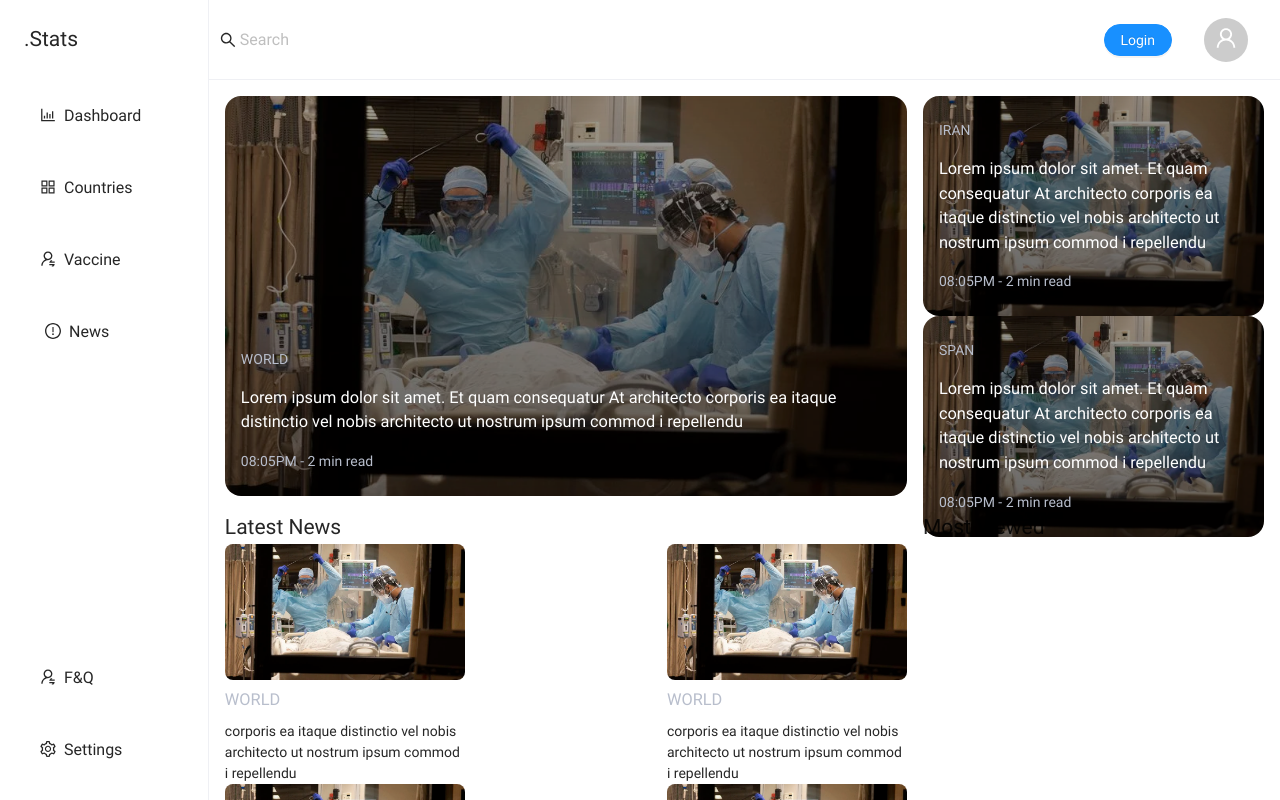
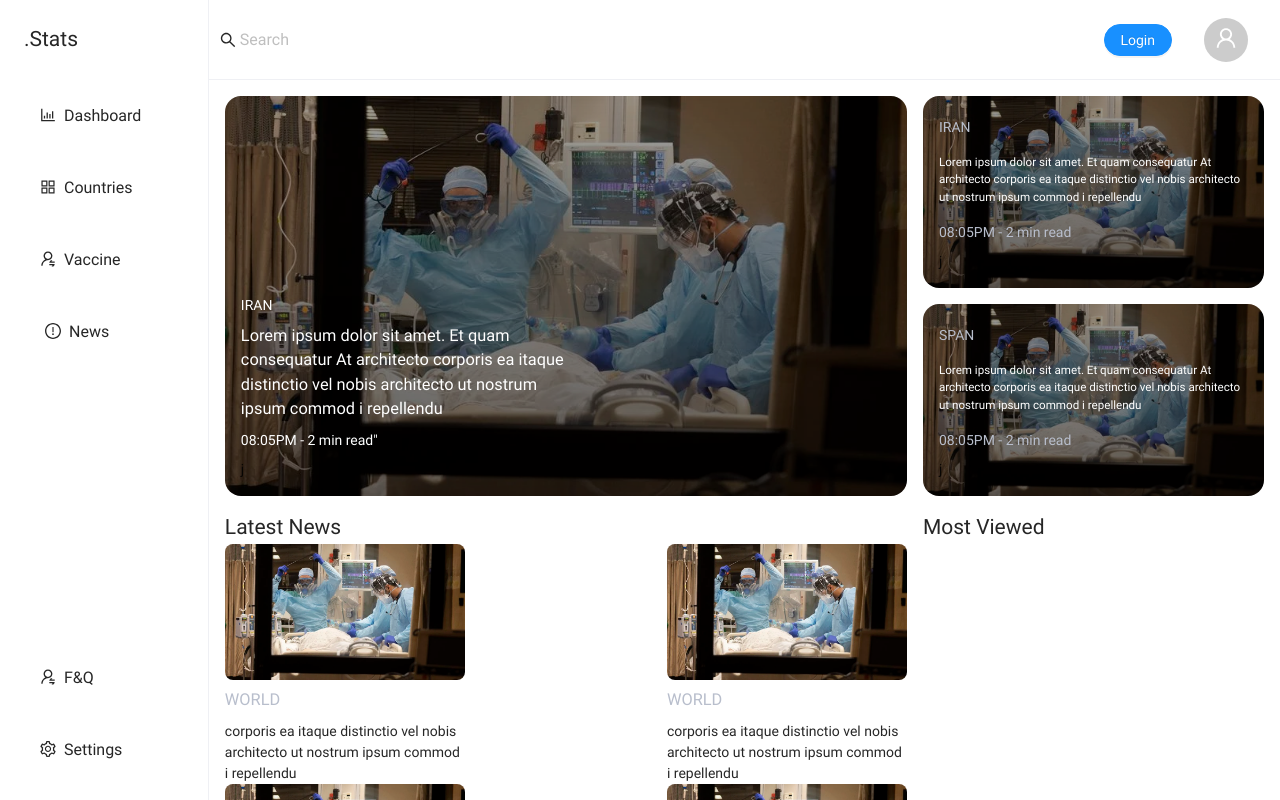
Before and after one commit to PouRiaBG/covid19-panel, a React (Create React App) app: page /news in a window 1280 px wide. Shown: the top 800 px of the page. Built offline with nearby package versions, Linux system fonts and the light colour scheme.

Commit message:
refactor(): implement news section WIP

```diff
--- a/src/components/News/NewsHeader/NewsHeader.tsx
+++ b/src/components/News/NewsHeader/NewsHeader.tsx
@@ -5,16 +5,19 @@ export function NewsHeader() {
   return (
     <div className={styles.container}>
       <section>
-        <NewsHeaderItem
-          context="world"
-          title="Lorem ipsum dolor sit amet. Et quam consequatur At architecto
-            corporis ea itaque distinctio vel nobis architecto ut nostrum ipsum
-            commod  i repellendu"
-          date="08:05PM - 2 min read"
-        />
+        <div className={styles.itemContainer}>
+          <div style={{ width: "50%" }}>
+            <h4 className={styles.info}>IRAN</h4>
+            <h3 className={styles.info}>
+              Lorem ipsum dolor sit amet. Et quam consequatur At architecto
+              corporis ea itaque distinctio vel nobis architecto ut nostrum
+              ipsum commod i repellendu
+            </h3>
+            <h4 className={styles.info}>08:05PM - 2 min read"</h4>j
+          </div>
+        </div>
       </section>
       <section>
-        <div style={{}}>
         <NewsHeaderItem
           context="iran"
           title="Lorem ipsum dolor sit amet. Et quam consequatur At architecto
@@ -22,9 +25,7 @@ export function NewsHeader() {
             commod  i repellendu"
           date="08:05PM - 2 min read"
         />
-        </div>
 
-        <div>
         <NewsHeaderItem
           context="span"
           title="Lorem ipsum dolor sit amet. Et quam consequatur At architecto
@@ -32,7 +33,6 @@ export function NewsHeader() {
             commod  i repellendu"
           date="08:05PM - 2 min read"
         />
-        </div>
       </section>
     </div>
   );
--- a/src/components/News/NewsHeader/newsHeader.module.css
+++ b/src/components/News/NewsHeader/newsHeader.module.css
@@ -13,3 +13,24 @@
   margin-left: 1rem;
   flex: 1;
 }
+.itemContainer {
+  display: flex;
+  flex-direction: column;
+  justify-content: flex-end;
+  width: 100%;
+  height: 100%;
+  padding: 1rem;
+  border-radius: 1rem;
+  background-size: cover;
+  background-image: linear-gradient(#00000061, #0000009e),
+    url(../../../assets/images/covid-image1.webp);
+}
+
+.image h4 {
+  color: #b8becc;
+}
+
+.info {
+  color: white;
+  margin: 0.5rem 0rem;
+}
--- a/src/components/News/NewsHeaderItem/NewsHeaderItem.tsx
+++ b/src/components/News/NewsHeaderItem/NewsHeaderItem.tsx
@@ -12,10 +12,10 @@ export function NewsHeaderItem(props: IProps) {
   const { context, date, title, height, width } = props;
 
   return (
-    <div className={styles.image}>
+    <div className={styles.itemContainer}>
       <h4 className={styles.info}>{context.toUpperCase()}</h4>
-      <h3 className={styles.info}>{title}</h3>
-      <h4 className={styles.info}>{date}</h4>
+      <h5 className={styles.info}>{title}</h5>
+      <h4 className={styles.info}>{date}</h4>j
     </div>
   );
 }
--- a/src/components/News/NewsHeaderItem/headerItem.module.css
+++ b/src/components/News/NewsHeaderItem/headerItem.module.css
@@ -1,9 +1,9 @@
-.image {
+.itemContainer {
   display: flex;
   flex-direction: column;
   justify-content: flex-end;
   width: 100%;
-  height: 100%;
+  height: 12rem;
   padding: 1rem;
   border-radius: 1rem;
   background-size: cover;
@@ -11,10 +11,9 @@
     url(../../../assets/images/covid-image1.webp);
 }
 
-.image h4 {
+.itemContainer h4 {
   color: #b8becc;
 }
-
 .info {
   color: white;
   margin: 0.5rem 0rem;
```
Lines whose indentation alone changed are shown as unchanged.
